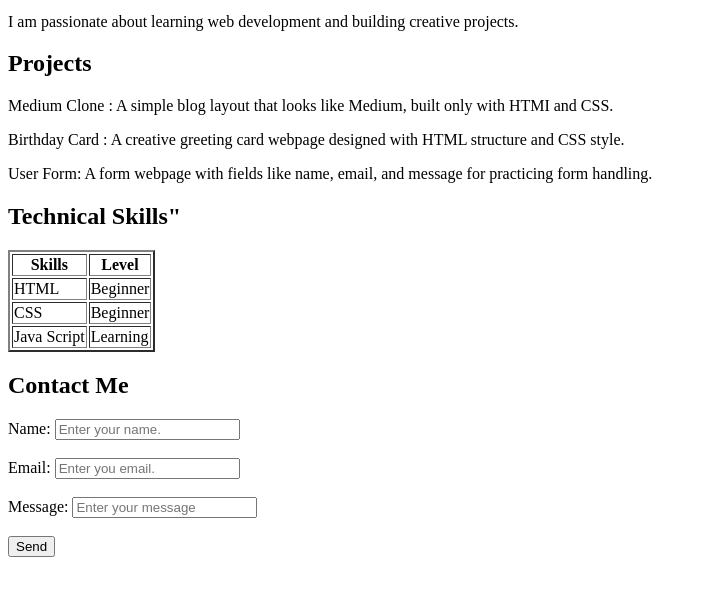
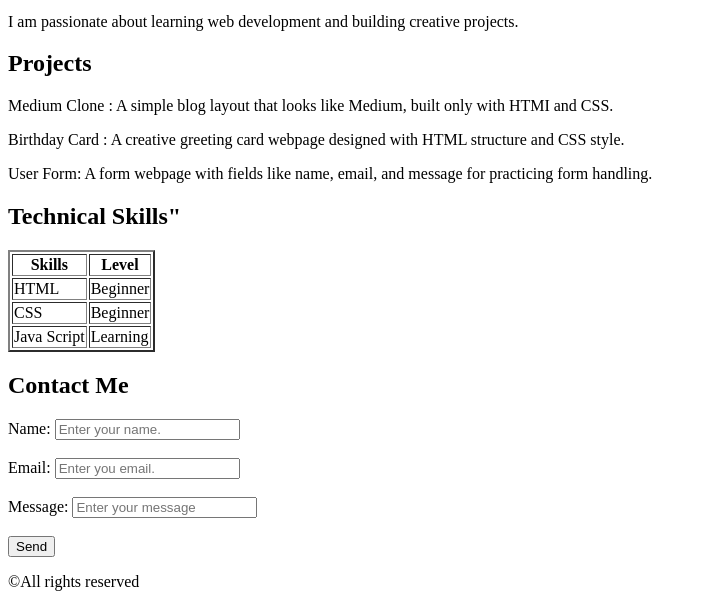
Before and after one commit to priyanka09-stack/lab-assignment-krmu-web-dev-1, a plain HTML site: page Lab 1/index.html in a window 1280 px wide. Shown: the part 333-940 px from the top of the page, without its empty margins (0-707 px from the left). Before the commit the page ends 898 px from the top, so only its background shows below. Drawn offline with Linux system fonts and the light colour scheme.

Commit message:
Add files via upload

```diff
--- a/Lab 1/index.html
+++ b/Lab 1/index.html
@@ -82,6 +82,10 @@
                         <button type="submit">Send</button>
                     </forms>
             </section>
+
         </main>
+         <footer>
+                <p>&copy;All rights reserved</p>
+        </footer>
     </body>
 </html>
```
